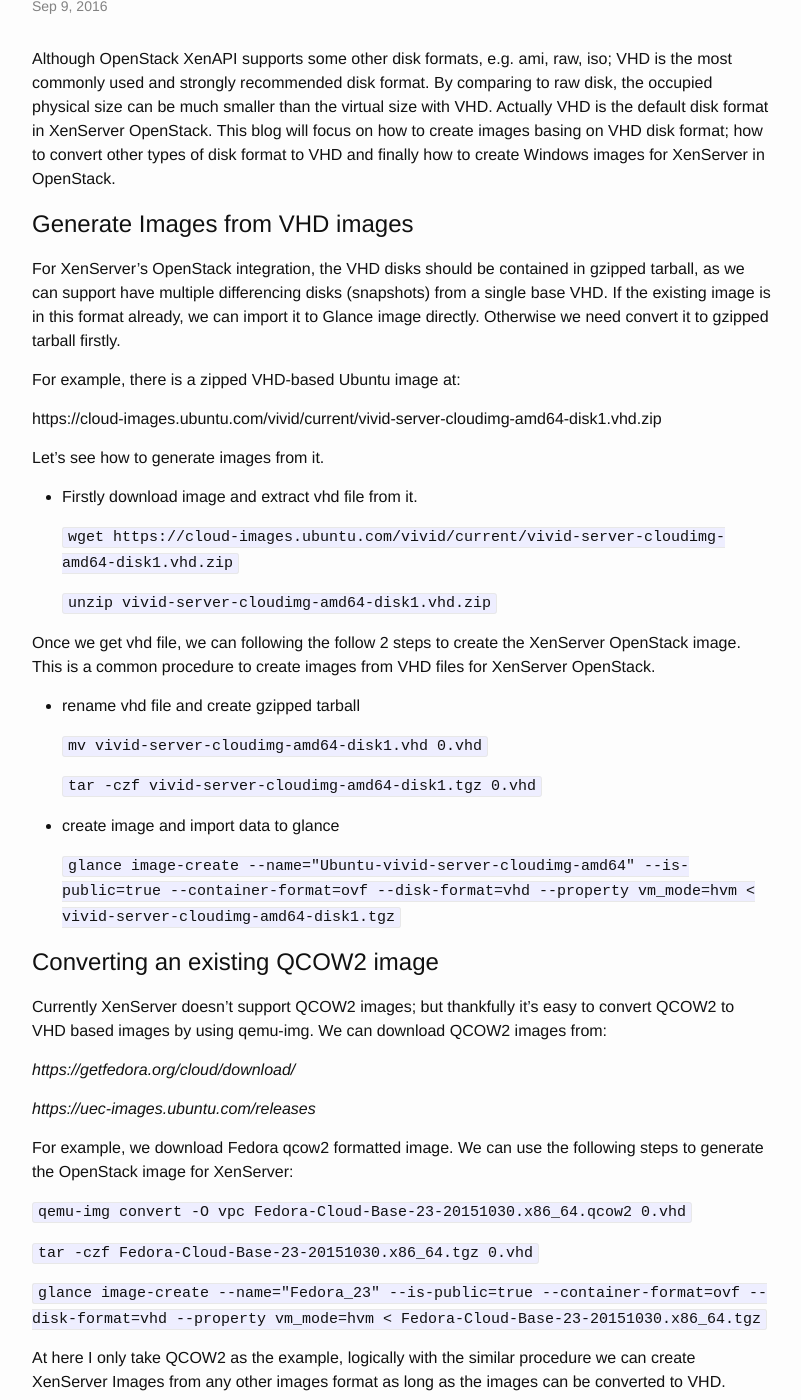
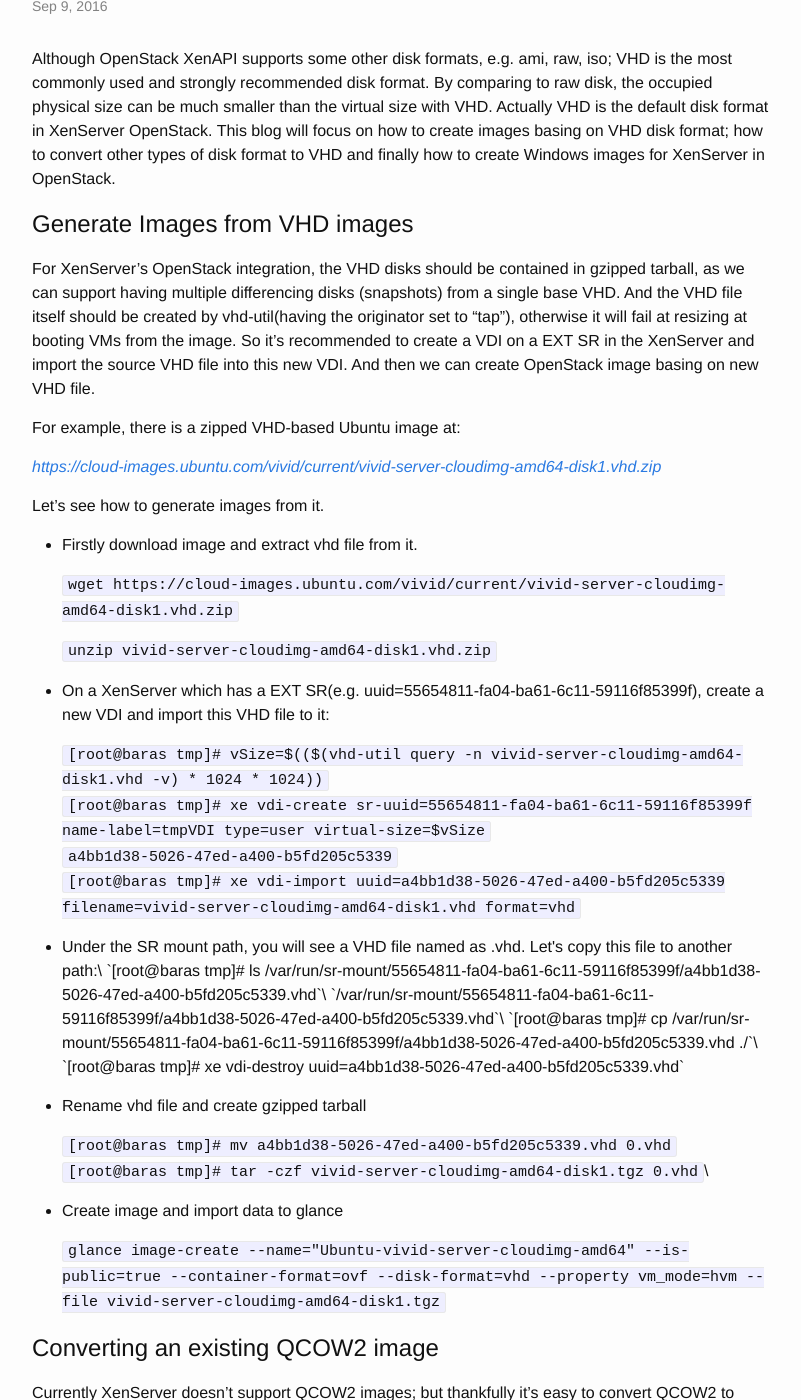
Before and after one commit to citrix-openstack/blogentries, a Jekyll site: the page built from _posts/2016-09-09-generating-images-for-xenserver-in-openstack.markdown, in a window 1280 px wide and 1400 px high, scrolled down 195 px. Shown: the whole window, without its empty margins (238-1039 px from the left). Built offline with Jekyll 4.4.1, drawn with Linux system fonts in a browser that asks for light colours; some of the changed text lies outside the part shown.

Commit message:
Updated Generating Images For Xenserver In Openstack

```diff
--- a/_posts/2016-09-09-generating-images-for-xenserver-in-openstack.markdown
+++ b/_posts/2016-09-09-generating-images-for-xenserver-in-openstack.markdown
@@ -7,11 +7,11 @@
 
 # Generate Images from VHD images
 
-For XenServer's OpenStack integration, the VHD disks should be contained in gzipped tarball, as we can support have multiple differencing disks (snapshots) from a single base VHD.  If the existing image is in this format already, we can import it to Glance image directly. Otherwise we need convert it to gzipped tarball firstly.
+For XenServer’s OpenStack integration, the VHD disks should be contained in gzipped tarball, as we can support having multiple differencing disks (snapshots) from a single base VHD. And the VHD file itself should be created by vhd-util(having the originator set to "tap"), otherwise it will fail at resizing at booting VMs from the image. So it's recommended to create a VDI on a EXT SR in the XenServer and import the source VHD file into this new VDI. And then we can create OpenStack image basing on new VHD file.
 
 For example, there is a zipped VHD-based Ubuntu image at:
 
-https://cloud-images.ubuntu.com/vivid/current/vivid-server-cloudimg-amd64-disk1.vhd.zip
+*[https://cloud-images.ubuntu.com/vivid/current/vivid-server-cloudimg-amd64-disk1.vhd.zip](https://cloud-images.ubuntu.com/vivid/current/vivid-server-cloudimg-amd64-disk1.vhd.zip)*
 
 Let's see how to generate images from it.
 
@@ -21,17 +21,28 @@
 
   `unzip vivid-server-cloudimg-amd64-disk1.vhd.zip`
 
-Once we get vhd file, we can following the follow 2 steps to create the XenServer OpenStack image. This is a common procedure to create images from VHD files for XenServer OpenStack.
+* On a XenServer which has a EXT SR(e.g. uuid=55654811-fa04-ba61-6c11-59116f85399f), create a new VDI and import this VHD file to it:
 
-* rename vhd file and create gzipped tarball
+  `[root@baras tmp]# vSize=$(($(vhd-util query -n vivid-server-cloudimg-amd64-disk1.vhd -v) * 1024 * 1024))`\
+  `[root@baras tmp]# xe vdi-create sr-uuid=55654811-fa04-ba61-6c11-59116f85399f name-label=tmpVDI type=user virtual-size=$vSize`\
+  `a4bb1d38-5026-47ed-a400-b5fd205c5339`\
+  `[root@baras tmp]# xe vdi-import uuid=a4bb1d38-5026-47ed-a400-b5fd205c5339 filename=vivid-server-cloudimg-amd64-disk1.vhd format=vhd`
 
-  `mv vivid-server-cloudimg-amd64-disk1.vhd 0.vhd`
 
-  `tar -czf vivid-server-cloudimg-amd64-disk1.tgz 0.vhd`
+* Under the SR mount path, you will see a VHD file named as <VDI-uuid>.vhd. Let's copy this file to another path:\
+  `[root@baras tmp]# ls /var/run/sr-mount/55654811-fa04-ba61-6c11-59116f85399f/a4bb1d38-5026-47ed-a400-b5fd205c5339.vhd`\
+  `/var/run/sr-mount/55654811-fa04-ba61-6c11-59116f85399f/a4bb1d38-5026-47ed-a400-b5fd205c5339.vhd`\
+  `[root@baras tmp]# cp /var/run/sr-mount/55654811-fa04-ba61-6c11-59116f85399f/a4bb1d38-5026-47ed-a400-b5fd205c5339.vhd ./`\
+  `[root@baras tmp]# xe vdi-destroy uuid=a4bb1d38-5026-47ed-a400-b5fd205c5339.vhd`
 
-* create image and import data to glance
+* Rename vhd file and create gzipped tarball
 
-  `glance image-create --name="Ubuntu-vivid-server-cloudimg-amd64" --is-public=true --container-format=ovf --disk-format=vhd --property vm_mode=hvm < vivid-server-cloudimg-amd64-disk1.tgz`
+  `[root@baras tmp]# mv a4bb1d38-5026-47ed-a400-b5fd205c5339.vhd 0.vhd`\
+  `[root@baras tmp]# tar -czf vivid-server-cloudimg-amd64-disk1.tgz 0.vhd`\
+
+* Create image and import data to glance
+
+  `glance image-create --name="Ubuntu-vivid-server-cloudimg-amd64" --is-public=true --container-format=ovf --disk-format=vhd --property vm_mode=hvm --file vivid-server-cloudimg-amd64-disk1.tgz`
 
 # Converting an existing QCOW2 image
 
@@ -45,29 +56,24 @@
 
 `qemu-img convert -O vpc Fedora-Cloud-Base-23-20151030.x86_64.qcow2 0.vhd`
 
-`tar -czf Fedora-Cloud-Base-23-20151030.x86_64.tgz 0.vhd`
+Then we can follow up the similar steps described in the section of "Generate Images from VHD images" to create OpenStack images from the above VHD file.
 
-`glance image-create --name="Fedora_23" --is-public=true --container-format=ovf --disk-format=vhd --property vm_mode=hvm < Fedora-Cloud-Base-23-20151030.x86_64.tgz`
-
-At here I only take QCOW2 as the example, logically with the similar procedure we can create XenServer Images from any other images format as long as the images can be converted to VHD.
+Here, I only take QCOW2 as the example, logically we can create XenServer images from any other images format as long as the images can be converted to VHD.
 
 # Creating from an existing XenServer VM
 
-If we have an existing VM running on XenServer, it's easy to create the image from this VM.
+If we have an existing VM running on XenServer, it's easy to create the image from this VM. But please ensure you have cloud-init installed and configured correctly as OpenStack depends on cloud-init to initialize VMs at first boot.
 
 1. shutdown the VM
 
 2. get VM's VDI and export it as VHD file. Usually that’s the first disk of the VM, so at here I use “device=xvda” to ensure only the first VBD is listed. If that’s not the first one, please identify it by yourself and specify the correct device.
 
-   `vbd_uuid=$(xe vbd-list vm-name-label=<vm-name> device=xvda minimal=true)`
-
+   `vbd_uuid=$(xe vbd-list vm-name-label=${vm-name} device=xvda minimal=true)`\
    `vdi_uuid=$(xe vdi-list vbd-uuids=${vbd_uuid} minimal=true)`
 
-   `xe vdi-export format=vhd filename=0.vhd uuid=${vdi_uuid}`
+3. Using the vdi_uuid to find the VHD file under the SR mount path, in case this is an EXT SR; otherwise you should export this VDI to file system and then follow the steps in the section of "Generate Images from VHD images" to import this VHD to an EXT SR's VDI and take that VDI's VHD file directly.
 
-3. Once we exported this VHD file, we can follow the same way described in the first section to generate the image.
-
-   Note: There are also other ways to export the vhd file, e.g. copy vhd files directly from ext SR. But I strongly recommend to use vdi-export. It's a formal supported method by XenServer and it will generate compact VHD file with less file size (removed the zero contents from the VHD file).
+4. Once we get the VHD file, we can follow the same way described in the section of "Generate Images from VHD images" to generate the OpenStack image.
 
 # Creating a Windows image
 
```
